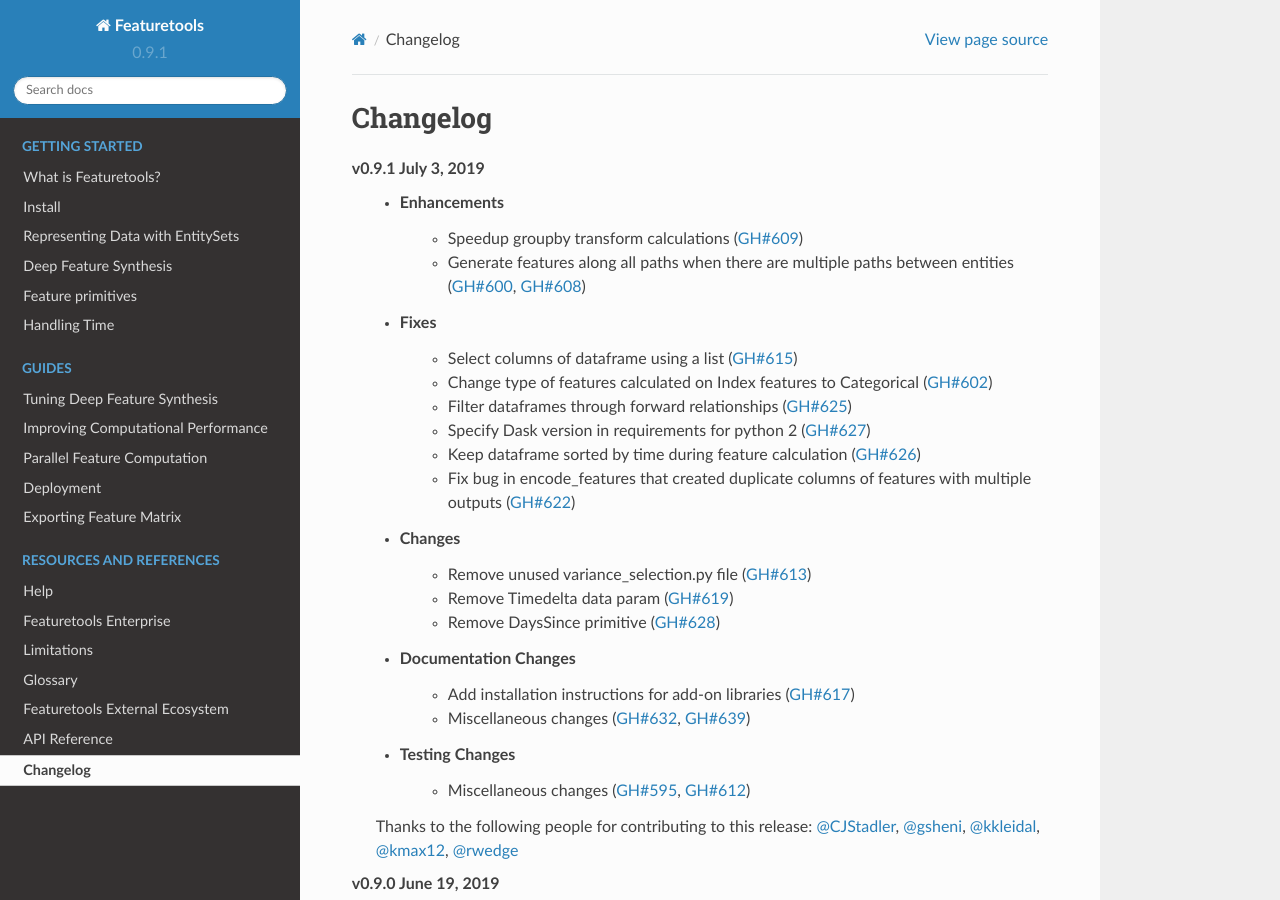
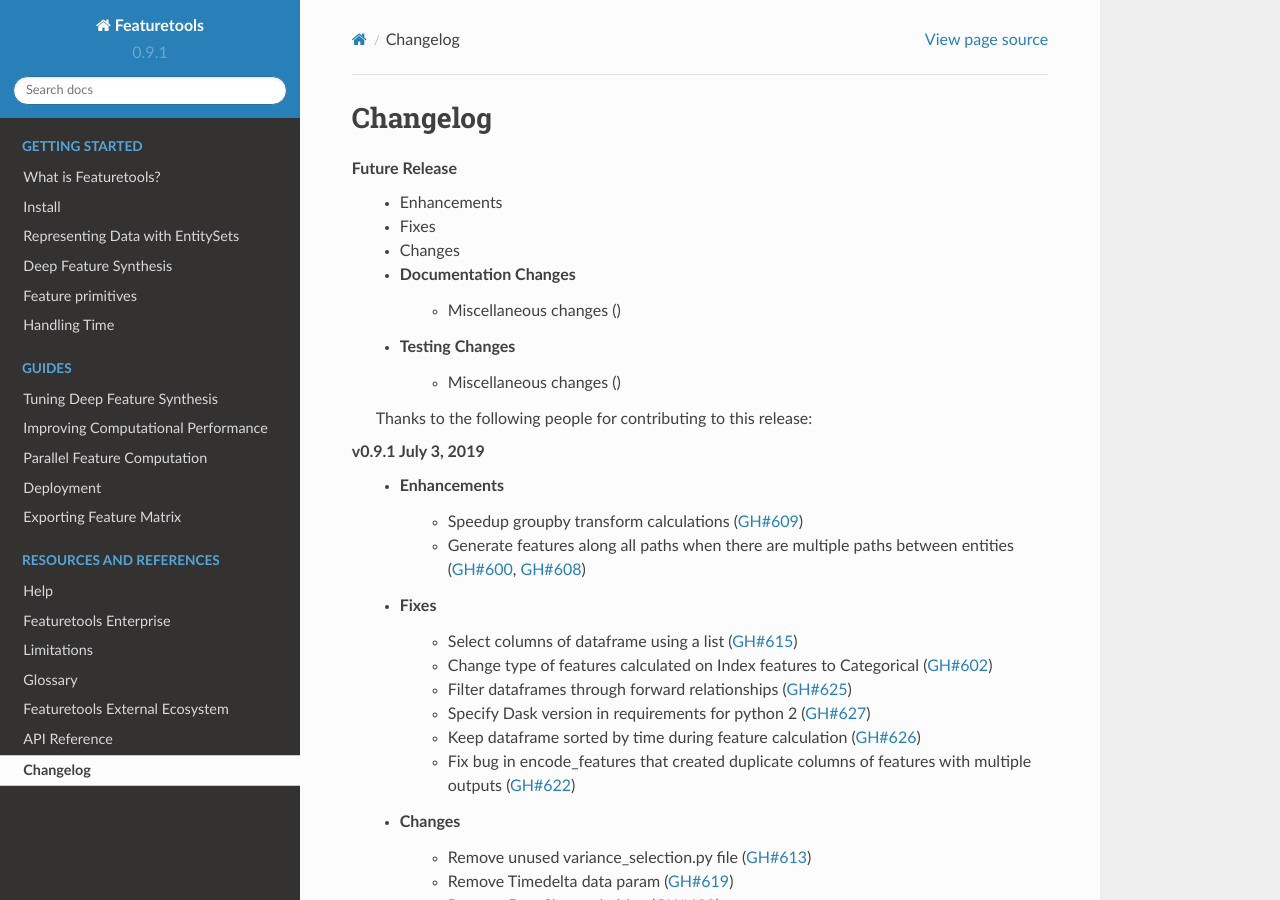
Before and after one commit to alteryx/featuretools, a Sphinx documentation site: the page built from docs/source/changelog.rst, in a window 1280 px wide and 900 px high. Built offline with Sphinx 7.4.7 and the Read the Docs theme 2.0.0, drawn with Linux system fonts in a browser that asks for light colours; pages that are not in the unit, such as notebooks, are missing from menus.

Commit message:
Add new Future Release section to changelog

```diff
--- a/docs/source/changelog.rst
+++ b/docs/source/changelog.rst
@@ -2,6 +2,17 @@
 
 Changelog
 ---------
+**Future Release**
+    * Enhancements
+    * Fixes
+    * Changes
+    * Documentation Changes
+        * Miscellaneous changes ()
+    * Testing Changes
+        * Miscellaneous changes ()
+
+    Thanks to the following people for contributing to this release:
+
 **v0.9.1 July 3, 2019**
     * Enhancements
         * Speedup groupby transform calculations (:pr:`609`)
```
